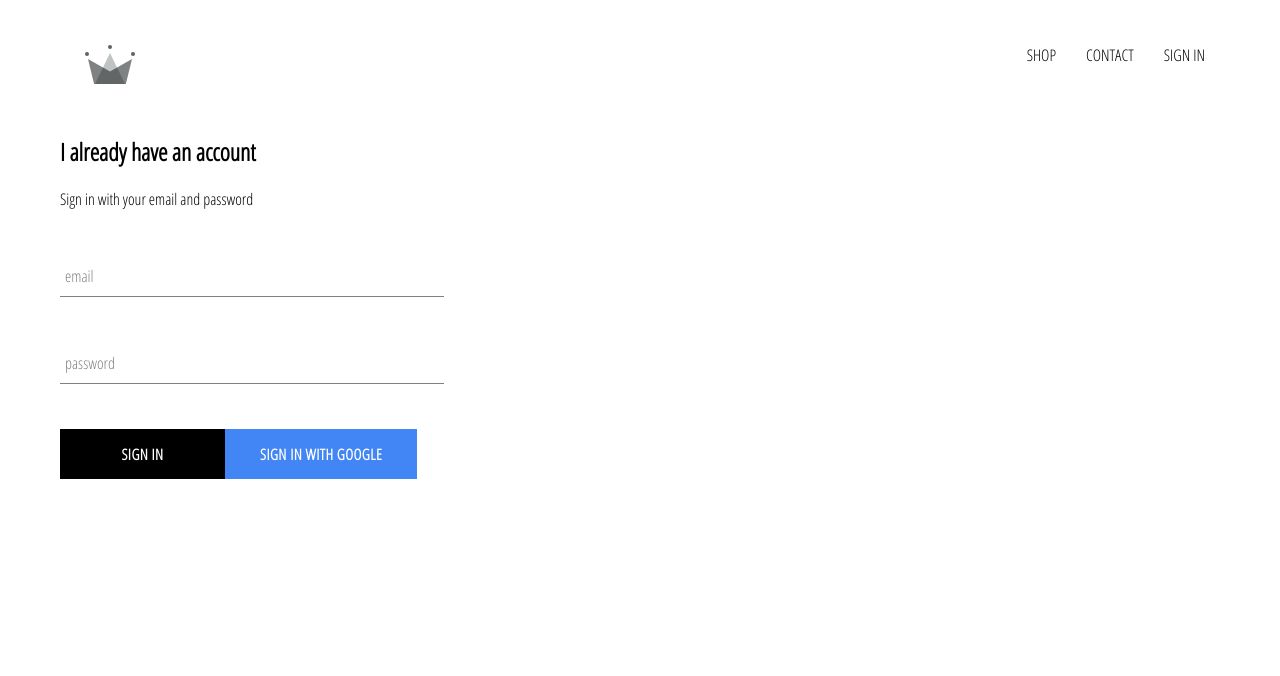
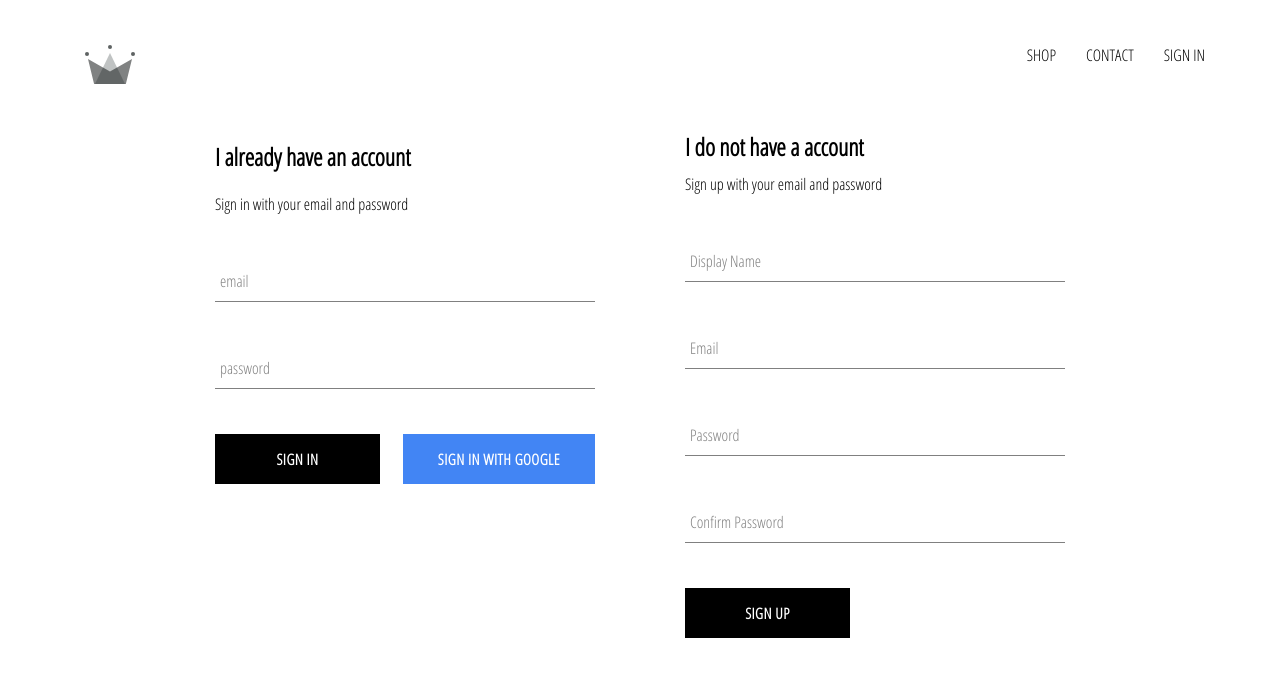
Before and after one commit to naimur978/crwn-clothing, a React (Create React App) app: page /signin in a window 1280 px wide. Shown: the top 676 px of the page. Built offline with nearby package versions, Linux system fonts and the light colour scheme; no server answers.

Commit message:
implemented firebase utils, included ability to store authenticated users into our firestore

```diff
--- a/src/App.js
+++ b/src/App.js
@@ -1,11 +1,13 @@
 import React from "react";
+import { Switch, Route } from "react-router-dom";
+
 import "./App.css";
+
 import HomePage from "./pages/homepage/homepage.component";
-import { Switch, Route } from "react-router-dom";
 import ShopPage from "./pages/shop/shop.component";
+import SignInAndSignUpPage from "./pages/sign-in-and-sign-up/sign-in-and-sign-up.component";
 import Header from "./components/header/header.component";
-import SignInAndSignUp from "./pages/sign-in-and-sign-up/sign-in-and-sign-up.component";
-import { auth } from "./firebase/firebase.utils";
+import { auth, createUserProfileDocument } from "./firebase/firebase.utils";
 
 class App extends React.Component {
   constructor() {
@@ -19,8 +21,23 @@
   unsubscribeFromAuth = null;
 
   componentDidMount() {
-    this.unsubscribeFromAuth = auth.onAuthStateChanged((user) => {
-      this.setState({ currentUser: user });
+    this.unsubscribeFromAuth = auth.onAuthStateChanged(async (userAuth) => {
+      if (userAuth) {
+        const userRef = await createUserProfileDocument(userAuth);
+
+        userRef.onSnapshot((snapShot) => {
+          this.setState({
+            currentUser: {
+              id: snapShot.id,
+              ...snapShot.data(),
+            },
+          });
+
+          console.log(this.state);
+        });
+      }
+
+      this.setState({ currentUser: userAuth });
     });
   }
 
@@ -34,8 +51,8 @@
         <Header currentUser={this.state.currentUser} />
         <Switch>
           <Route exact path="/" component={HomePage} />
-          <Route exact path="/shop/" component={ShopPage} />
-          <Route exact path="/signin/" component={SignInAndSignUp} />
+          <Route path="/shop" component={ShopPage} />
+          <Route path="/signin" component={SignInAndSignUpPage} />
         </Switch>
       </div>
     );
--- a/src/components/sign-in/sign-in.component.jsx
+++ b/src/components/sign-in/sign-in.component.jsx
@@ -1,8 +1,11 @@
 import React from "react";
-import "./sign-in.styles.scss";
+
 import FormInput from "../form-input/form-input.component";
 import CustomButton from "../custom-button/custom-button.component";
+
 import { signInWithGoogle } from "../../firebase/firebase.utils";
+
+import "./sign-in.styles.scss";
 
 class SignIn extends React.Component {
   constructor(props) {
@@ -16,10 +19,8 @@
 
   handleSubmit = (event) => {
     event.preventDefault();
-    this.setState({
-      email: "",
-      password: "",
-    });
+
+    this.setState({ email: "", password: "" });
   };
 
   handleChange = (event) => {
@@ -32,30 +33,31 @@
     return (
       <div className="sign-in">
         <h2>I already have an account</h2>
-        <span> Sign in with your email and password</span>
+        <span>Sign in with your email and password</span>
 
         <form onSubmit={this.handleSubmit}>
           <FormInput
             name="email"
             type="email"
+            handleChange={this.handleChange}
+            value={this.state.email}
             label="email"
-            value={this.state.email}
-            handleChange={this.handleChange}
             required
           />
           <FormInput
             name="password"
             type="password"
+            value={this.state.password}
+            handleChange={this.handleChange}
             label="password"
-            value={this.state.email}
-            handleChange={this.handleChange}
             required
           />
-
-          <CustomButton type="submit">Sign In</CustomButton>
-          <CustomButton onClick={signInWithGoogle} isGoogleSignIn>
-            Sign in with Google
-          </CustomButton>
+          <div className="buttons">
+            <CustomButton type="submit"> Sign in </CustomButton>
+            <CustomButton onClick={signInWithGoogle} isGoogleSignIn>
+              Sign in with Google
+            </CustomButton>
+          </div>
         </form>
       </div>
     );
--- a/src/components/sign-in/sign-in.styles.scss
+++ b/src/components/sign-in/sign-in.styles.scss
@@ -1,9 +1,14 @@
 .sign-in {
-    width: 30vw;
+    width: 380px;
     display: flex;
     flex-direction: column;
 
     .title {
-        margin: 10px 0
+        margin: 10px 0;
+    }
+
+    .buttons {
+        display: flex;
+        justify-content: space-between;
     }
 }
--- /dev/null
+++ b/src/components/sign-up/sign-up.component.jsx
@@ -0,0 +1,103 @@
+import React from "react";
+
+import FormInput from "../form-input/form-input.component";
+import CustomButton from "../custom-button/custom-button.component";
+
+import { auth, createUserProfileDocument } from "../../firebase/firebase.utils";
+
+import "./sign-up.styles.scss";
+
+class SignUp extends React.Component {
+  constructor() {
+    super();
+
+    this.state = {
+      displayName: "",
+      email: "",
+      password: "",
+      confirmPassword: "",
+    };
+  }
+
+  handleSubmit = async (event) => {
+    event.preventDefault();
+
+    const { displayName, email, password, confirmPassword } = this.state;
+
+    if (password !== confirmPassword) {
+      alert("passwords don't match");
+      return;
+    }
+
+    try {
+      const { user } = await auth.createUserWithEmailAndPassword(
+        email,
+        password
+      );
+
+      await createUserProfileDocument(user, { displayName });
+
+      this.setState({
+        displayName: "",
+        email: "",
+        password: "",
+        confirmPassword: "",
+      });
+    } catch (error) {
+      console.error(error);
+    }
+  };
+
+  handleChange = (event) => {
+    const { name, value } = event.target;
+
+    this.setState({ [name]: value });
+  };
+
+  render() {
+    const { displayName, email, password, confirmPassword } = this.state;
+    return (
+      <div className="sign-up">
+        <h2 className="title">I do not have a account</h2>
+        <span>Sign up with your email and password</span>
+        <form className="sign-up-form" onSubmit={this.handleSubmit}>
+          <FormInput
+            type="text"
+            name="displayName"
+            value={displayName}
+            onChange={this.handleChange}
+            label="Display Name"
+            required
+          />
+          <FormInput
+            type="email"
+            name="email"
+            value={email}
+            onChange={this.handleChange}
+            label="Email"
+            required
+          />
+          <FormInput
+            type="password"
+            name="password"
+            value={password}
+            onChange={this.handleChange}
+            label="Password"
+            required
+          />
+          <FormInput
+            type="password"
+            name="confirmPassword"
+            value={confirmPassword}
+            onChange={this.handleChange}
+            label="Confirm Password"
+            required
+          />
+          <CustomButton type="submit">SIGN UP</CustomButton>
+        </form>
+      </div>
+    );
+  }
+}
+
+export default SignUp;
--- /dev/null
+++ b/src/components/sign-up/sign-up.styles.scss
@@ -0,0 +1,9 @@
+ .sign-up {
+     display: flex;
+     flex-direction: column;
+     width: 380px;
+
+     .title {
+         margin: 10px 0
+     }
+ }
--- a/src/firebase/firebase.utils.js
+++ b/src/firebase/firebase.utils.js
@@ -15,8 +15,33 @@
 
 firebase.initializeApp(config);
 
+export const createUserProfileDocument = async (userAuth, additionalData) => {
+  if (!userAuth) return;
+
+  const userRef = firestore.doc(`users/${userAuth.uid}`);
+
+  const snapShot = await userRef.get();
+
+  if (!snapShot.exists) {
+    const { displayName, email } = userAuth;
+    const createdAt = new Date();
+    try {
+      await userRef.set({
+        displayName,
+        email,
+        createdAt,
+        ...additionalData,
+      });
+    } catch (error) {
+      console.log("error creating user", error.message);
+    }
+  }
+
+  return userRef;
+};
+
 export const auth = firebase.auth();
-export const firestore = firebase.firestore;
+export const firestore = firebase.firestore();
 
 const provider = new firebase.auth.GoogleAuthProvider();
 provider.setCustomParameters({ prompt: "select_account" });
--- a/src/pages/sign-in-and-sign-up/sign-in-and-sign-up.component.jsx
+++ b/src/pages/sign-in-and-sign-up/sign-in-and-sign-up.component.jsx
@@ -1,11 +1,14 @@
 import React from "react";
+
+import SignIn from "../../components/sign-in/sign-in.component";
+import SignUp from "../../components/sign-up/sign-up.component";
+
 import "./sign-in-and-sign-up.styles.scss";
-import "../../components/sign-in/sign-in.component";
-import SignIn from "../../components/sign-in/sign-in.component";
 
 const SignInAndSignUpPage = () => (
   <div className="sign-in-and-sign-up">
     <SignIn />
+    <SignUp />
   </div>
 );
 
--- a/src/pages/sign-in-and-sign-up/sign-in-and-sign-up.styles.scss
+++ b/src/pages/sign-in-and-sign-up/sign-in-and-sign-up.styles.scss
@@ -0,0 +1,6 @@
+.sign-in-and-sign-up {
+    width: 850px;
+    display: flex;
+    justify-content: space-between;
+    margin: 30px auto;
+}
```
